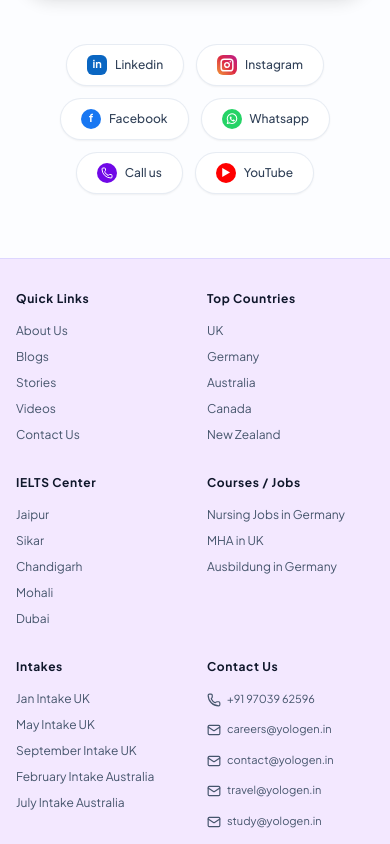
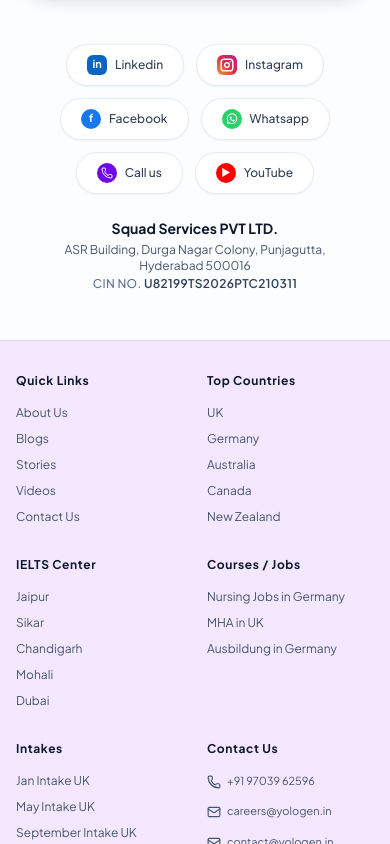
Before and after one commit to TechiesTech/Yonogen-, a React (Vite) app: page / in a window 390 px wide. Shown: the part 9142-9986 px from the top of the page. Built offline with nearby package versions, Linux system fonts and the light colour scheme; a web font is replaced by a local one.

Commit message:
feat: add NewsletterAndFooterSection component with social links and contact banner

```diff
--- a/src/components/NewsletterAndFooterSection.tsx
+++ b/src/components/NewsletterAndFooterSection.tsx
@@ -56,7 +56,7 @@ export const NewsletterAndFooterSection: React.FC<{
         </div>
 
         {/* Social Links Row */}
-        <div className="flex flex-wrap items-center justify-center gap-3 sm:gap-4 mb-16">
+        <div className="flex flex-wrap items-center justify-center gap-3 sm:gap-4 mb-6">
           <a
             href="https://www.linkedin.com/company/yologen/"
             target="_blank"
@@ -143,6 +143,19 @@ export const NewsletterAndFooterSection: React.FC<{
             </div>
             YouTube
           </a>
+        </div>
+
+        {/* Company Legal Entity & Address */}
+        <div className="text-center text-xs sm:text-sm text-slate-600 mb-12 max-w-xl mx-auto px-4">
+          <p className="font-bold text-slate-900 text-sm sm:text-base">
+            Squad Services PVT LTD.
+          </p>
+          <p className="text-slate-600 mt-1">
+            ASR Building, Durga Nagar Colony, Punjagutta, Hyderabad 500016
+          </p>
+          <p className="text-slate-500 font-medium mt-0.5 tracking-wide">
+            CIN NO. <span className="font-semibold text-slate-700">U82199TS2026PTC210311</span>
+          </p>
         </div>
       </div>
 
```
